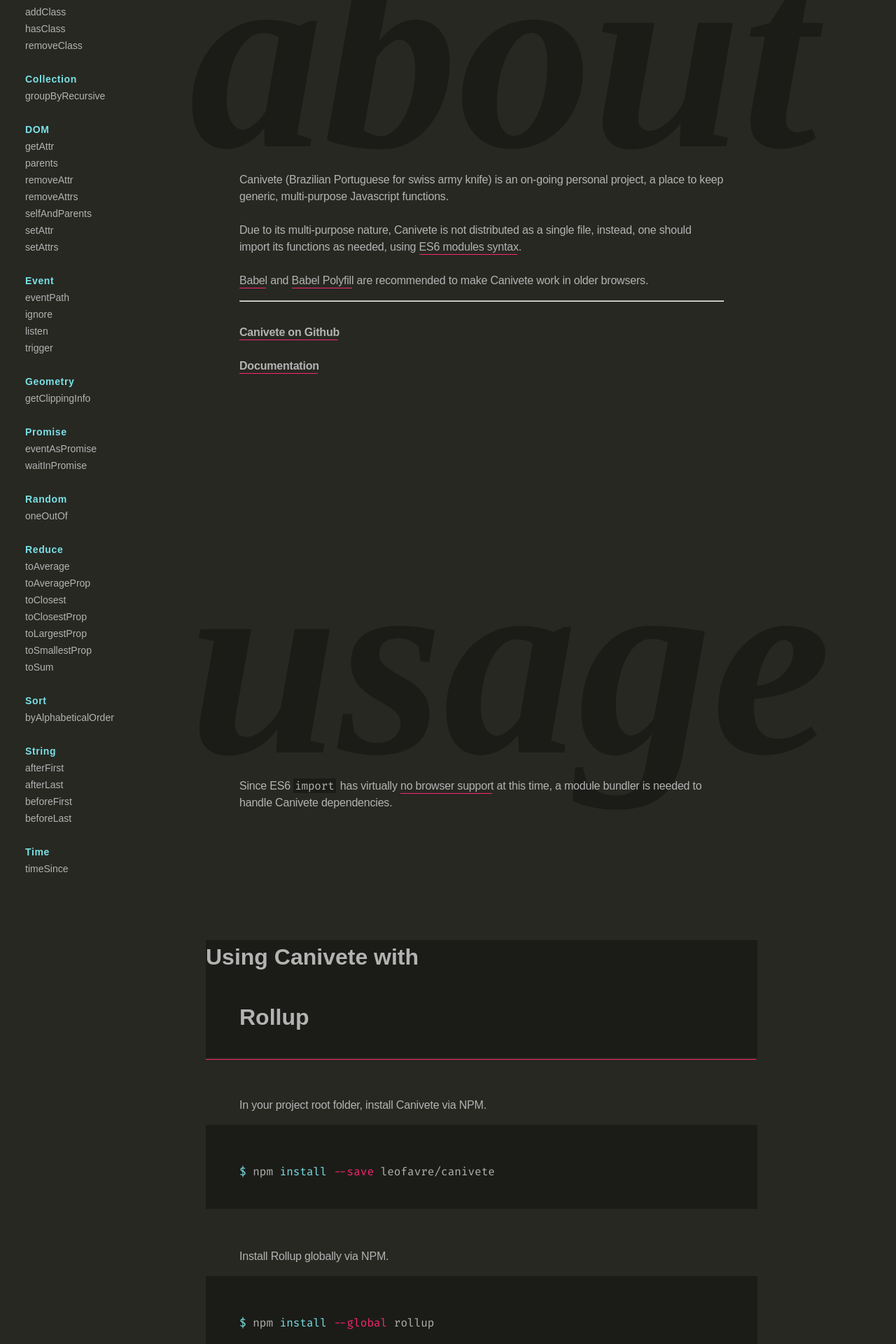
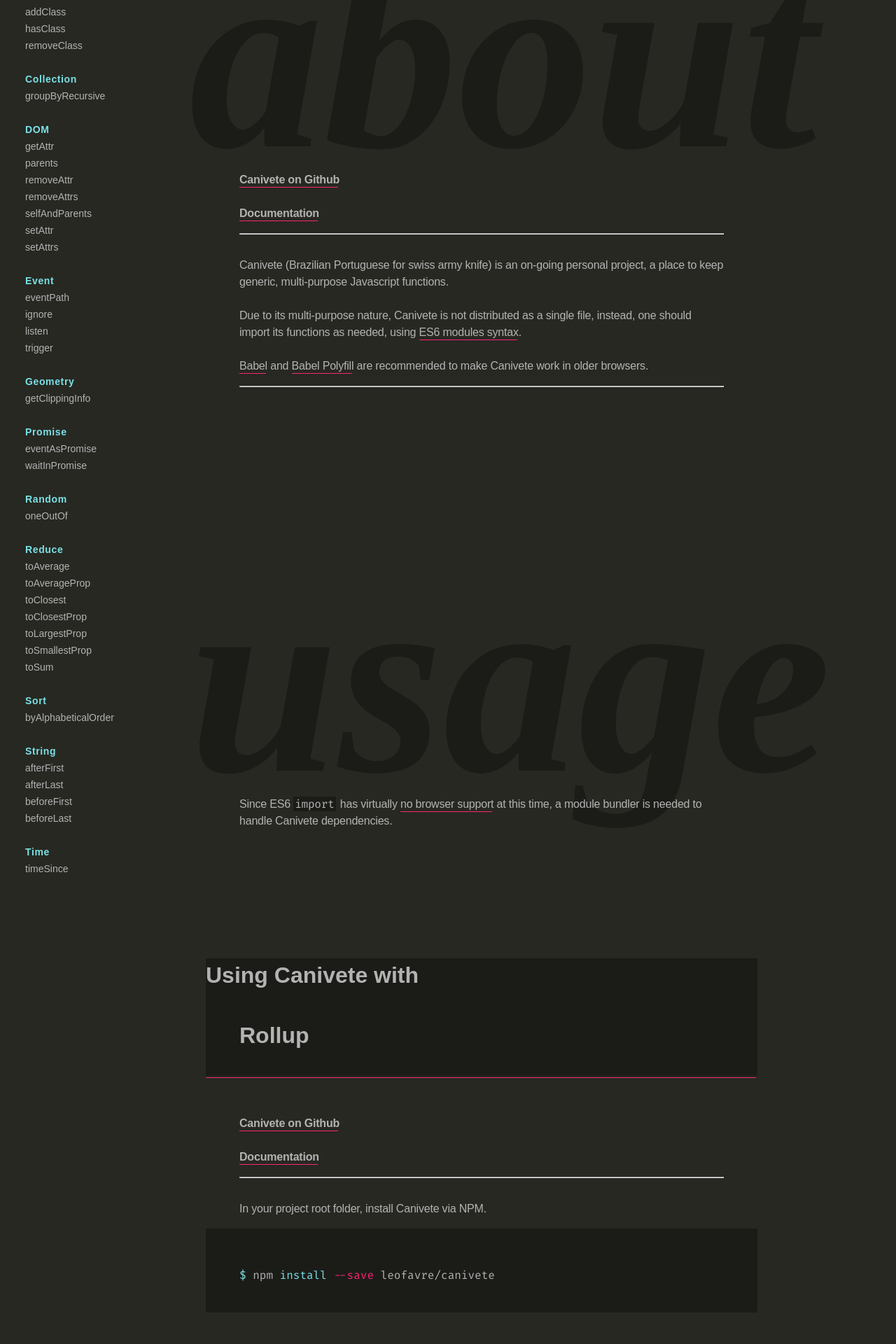
Before and after one commit to leofavre/canivete, a Jekyll site: the page built from docs/index.md, in a window 1280 px wide. Shown: the part 339-2259 px from the top of the page at 70% size. Built offline with Jekyll 4.4.1, drawn with Linux system fonts in a browser that asks for light colours; nearby versions of some CDN libraries; some web fonts are replaced; some of the changed text lies outside the part shown.

Commit message:
minor adjustments

```diff
--- a/docs/_includes/about.md
+++ b/docs/_includes/about.md
@@ -1,4 +1,10 @@
 ## About
+
+**[Canivete on Github](https://github.com/leofavre/canivete/)**
+
+**[Documentation](https://leofavre.github.io/canivete/)**
+
+---
 
 Canivete (Brazilian Portuguese for swiss army knife) is an on-going personal project, a place to keep generic, multi-purpose Javascript functions.
 
--- a/docs/_includes/canivete-with-rollup.md
+++ b/docs/_includes/canivete-with-rollup.md
@@ -1,4 +1,10 @@
 ### Using Canivete with [Rollup](https://rollupjs.org/)
+
+**[Canivete on Github](https://github.com/leofavre/canivete/)**
+
+**[Documentation](https://leofavre.github.io/canivete/)**
+
+---
 
 In your project root folder, install Canivete via NPM.
 
```
Also changed, not shown: other parts of docs/_includes/about.md (+0 -4 lines), 1 other file.
